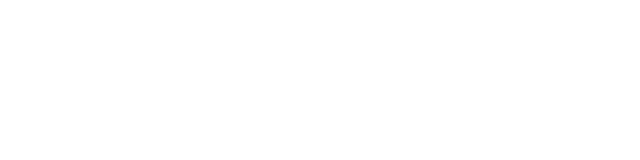
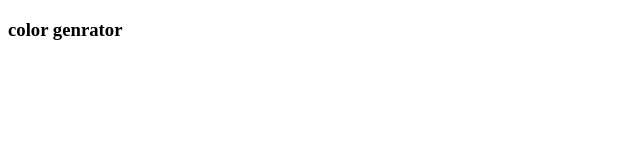
Before and after one commit to erhantezer/fundamental-projects, a React (Create React App) app in the folder 09-color-generator/: page / in a window 1280 px wide. Shown: the top 160 px of the page, without its empty margins (0-640 px from the left). Built offline with nearby package versions, Linux system fonts and the light colour scheme.

Commit message:
updated project

```diff
--- a/09-color-generator/package.json
+++ b/09-color-generator/package.json
@@ -9,6 +9,7 @@
     "react": "^18.2.0",
     "react-dom": "^18.2.0",
     "react-scripts": "5.0.1",
+    "values.js": "^2.1.1",
     "web-vitals": "^2.1.0"
   },
   "scripts": {
--- a/09-color-generator/src/App.js
+++ b/09-color-generator/src/App.js
@@ -1,9 +1,11 @@
 
 function App() {
+
   return (
-    <div>
-
-    </div>
+    <section className="container">
+      <h3>color genrator</h3>
+      <form></form>
+    </section>
   );
 }
 
```
Also changed, not shown: 1 other file (tests, documents, lock files or other folders).
